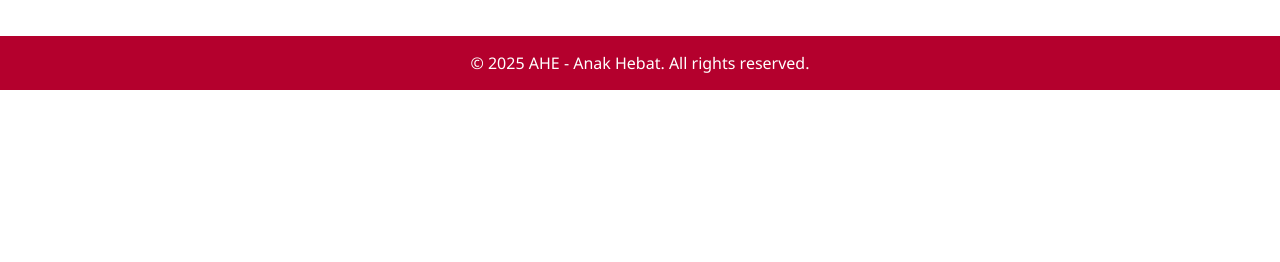
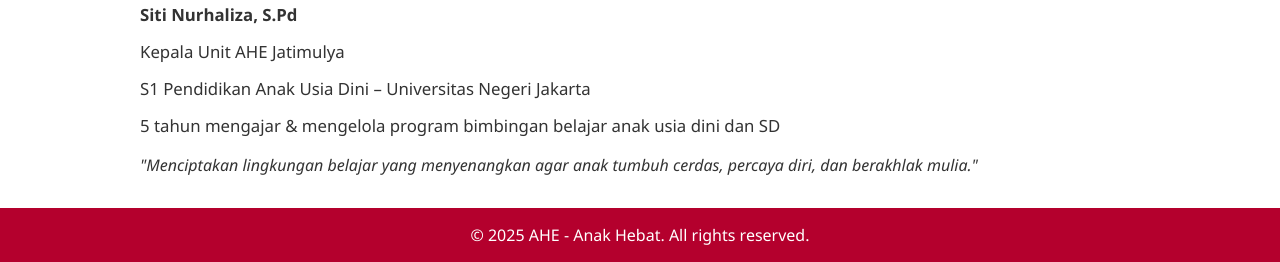
Before and after one commit to eyowh/Website-Ahe-Kelompok-8, a Django app: page /kontak/home in a window 1280 px wide. Shown: the part 4301-4563 px from the top of the page. Before the commit the page ends 4391 px from the top, so only its background shows below. Run offline with Django 5.2, Linux system fonts and the light colour scheme; data comes from the database, SQL or seed files in the repository; both versions use the stored data as it was after the commit; parts of the project's set-up code (start-up, migrations or seed data) failed here and were passed over.

Commit message:
Update Lagi

```diff
--- a/profil/templates/profil/home.html
+++ b/profil/templates/profil/home.html
@@ -232,7 +232,6 @@
 
   {% if artikel_list %}
   <section class="artikel-section">
-    <h2>Artikel Terbaru</h2>
     <div class="artikel-container">
       {% for artikel in artikel_list %}
       <div class="artikel-item">
--- a/profil/templates/profil/kontak.html
+++ b/profil/templates/profil/kontak.html
@@ -138,6 +138,22 @@
           flex: 1 1 100%;
         }
       }
+      .data-kepala {
+  flex: 1 1 45%;
+  min-width: 280px;
+  color: #333;
+}
+
+.data-kepala h2 {
+  margin-bottom: 1em;
+  color: #c12d8a;
+}
+
+.data-kepala p {
+  margin-bottom: 0.7em;
+  font-size: 1.05em;
+  line-height: 1.5;
+}
     </style>
   </head>
   <body>
@@ -181,6 +197,16 @@
             >
           </p>
         </div>
+        <div class="data-kepala">
+  <h2>Data Kepala Unit AHE Jatimulya</h2>
+  <p><strong>Siti Nurhaliza, S.Pd</strong></p>
+  <p>Kepala Unit AHE Jatimulya</p>
+  <p>S1 Pendidikan Anak Usia Dini – Universitas Negeri Jakarta</p>
+  <p>5 tahun mengajar & mengelola program bimbingan belajar anak usia dini dan SD</p>
+  <blockquote style="font-style: italic; margin-top: 1em;">
+    "Menciptakan lingkungan belajar yang menyenangkan agar anak tumbuh cerdas, percaya diri, dan berakhlak mulia."
+  </blockquote>
+</div>
       </div>
     </main>
   </body>
```
Also changed, not shown: db.sqlite3.
